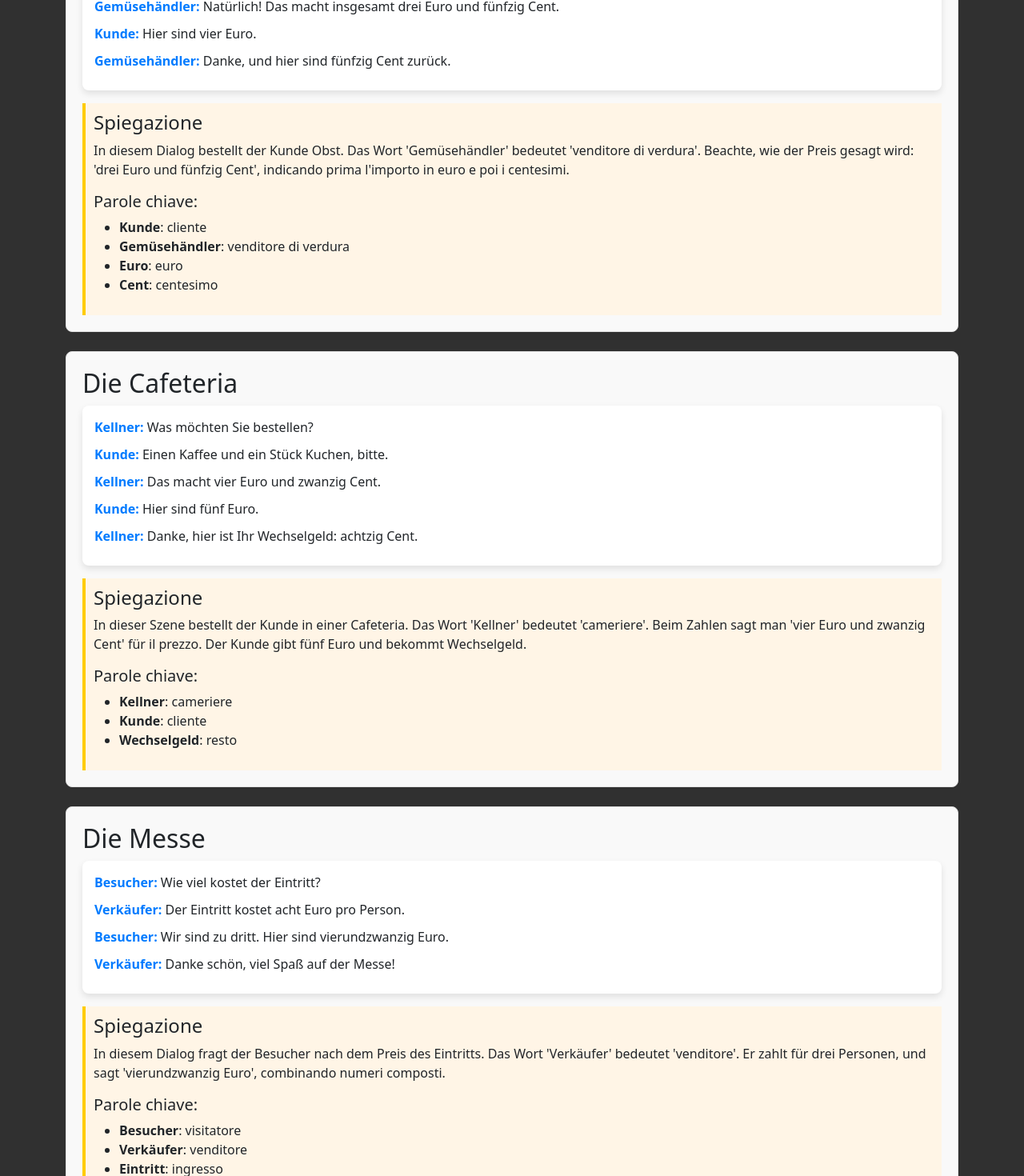
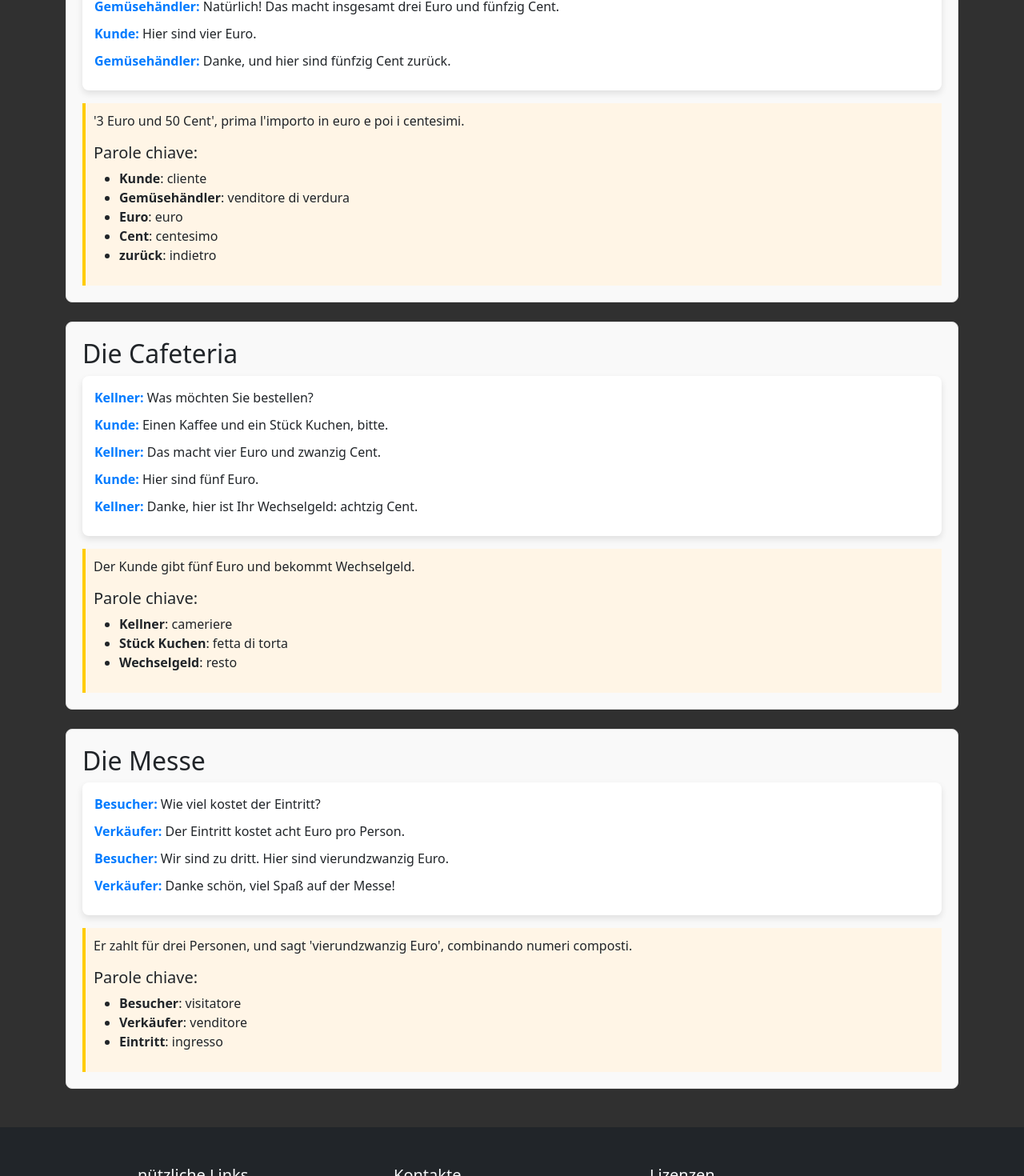
Before and after one commit to JungleKiosk/GanZuToll, a Vue app: page /massnahmen in a window 1280 px wide. Shown: the part 460-1930 px from the top of the page at 80% size. Built offline with nearby package versions, Linux system fonts and the light colour scheme.

Commit message:
massnahmen

```diff
--- a/src/components/thema/zahlen/Zahlen.vue
+++ b/src/components/thema/zahlen/Zahlen.vue
@@ -34,7 +34,7 @@ export default {
         <ZahlenMenu></ZahlenMenu>
         <div class="row justify-content-center">
             <div class="col-12 col-lg-6">
-                <img src="../../../assets/img/numbers/numbers.jpg" alt="Numeri tedeschi">
+                <!-- <img src="../../../assets/img/numbers/numbers.jpg" alt="Numeri tedeschi"> -->
                 <h1>Die Zahlen 🧮</h1>
 
                 <h2>Zahlen von 0 bis 12</h2>
--- a/src/components/thema/zahlen/massnahmen.vue
+++ b/src/components/thema/zahlen/massnahmen.vue
@@ -19,13 +19,15 @@ export default {
                         { speaker: "Kunde", text: "Hier sind vier Euro." },
                         { speaker: "Gemüsehändler", text: "Danke, und hier sind fünfzig Cent zurück." },
                     ],
-                    explanation: "In diesem Dialog bestellt der Kunde Obst. Das Wort 'Gemüsehändler' bedeutet 'venditore di verdura'. Beachte, wie der Preis gesagt wird: 'drei Euro und fünfzig Cent', indicando prima l'importo in euro e poi i centesimi. "
+                    explanation: "'3 Euro und 50 Cent', prima l'importo in euro e poi i centesimi. "
                     ,
                     words: {
                         "Kunde": "cliente",
                         "Gemüsehändler": "venditore di verdura",
                         "Euro": "euro",
-                        "Cent": "centesimo"
+                        "Cent": "centesimo",
+                        "zurück": "indietro"
+
                     }
                 },
                 {
@@ -37,10 +39,10 @@ export default {
                         { speaker: "Kunde", text: "Hier sind fünf Euro." },
                         { speaker: "Kellner", text: "Danke, hier ist Ihr Wechselgeld: achtzig Cent." },
                     ],
-                    explanation: "In dieser Szene bestellt der Kunde in einer Cafeteria. Das Wort 'Kellner' bedeutet 'cameriere'. Beim Zahlen sagt man 'vier Euro und zwanzig Cent' für il prezzo. Der Kunde gibt fünf Euro und bekommt Wechselgeld.",
+                    explanation: "Der Kunde gibt fünf Euro und bekommt Wechselgeld.",
                     words: {
                         "Kellner": "cameriere",
-                        "Kunde": "cliente",
+                        "Stück Kuchen": "fetta di torta",
                         "Wechselgeld": "resto"
                     }
                 },
@@ -52,7 +54,7 @@ export default {
                         { speaker: "Besucher", text: "Wir sind zu dritt. Hier sind vierundzwanzig Euro." },
                         { speaker: "Verkäufer", text: "Danke schön, viel Spaß auf der Messe!" },
                     ],
-                    explanation: "In diesem Dialog fragt der Besucher nach dem Preis des Eintritts. Das Wort 'Verkäufer' bedeutet 'venditore'. Er zahlt für drei Personen, und sagt 'vierundzwanzig Euro', combinando numeri composti.",
+                    explanation: "Er zahlt für drei Personen, und sagt 'vierundzwanzig Euro', combinando numeri composti.",
                     words: {
                         "Besucher": "visitatore",
                         "Verkäufer": "venditore",
@@ -83,7 +85,6 @@ export default {
 
             <!-- Spiegazione sotto la box -->
             <div class="explanation mt-3">
-                <h4>Spiegazione</h4>
                 <p>{{ dialogue.explanation }}</p>
                 <h5>Parole chiave:</h5>
                 <ul>
```
Also changed, not shown: 1 other file (tests, documents, lock files or other folders).
